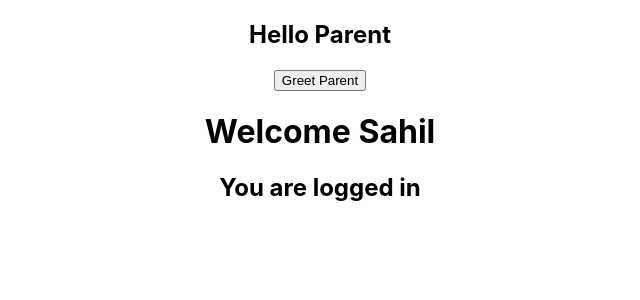
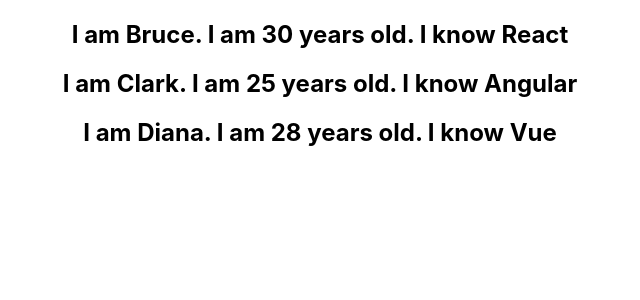
Before and after one commit to Srihil/React-Course-CodeEvolution, a React (Create React App) app: page / in a window 1280 px wide. Shown: the top 300 px of the page, without its empty margins (320-960 px from the left). Built offline with nearby package versions, Linux system fonts and the light colour scheme.

Commit message:
getting know about the List rendering

```diff
--- a/src/App.js
+++ b/src/App.js
@@ -6,6 +6,7 @@
 import Counter from './components/Counter';
 import ParentComponent from './components/ParentComponent';
 import ConditionalRendering from './components/ConditionalRendering';
+import NameList from './components/NameList';
 
 function App() {
   return (
@@ -16,9 +17,10 @@
       </Greet>
       <Welcome name="sahil"/>
       <Hello />
-      <Counter /> */}
+      <Counter />
       <ParentComponent />
-      <ConditionalRendering />
+      <ConditionalRendering /> */}
+      <NameList />
     </div>
   );
 }
--- a/src/components/ConditionalRendering.js
+++ b/src/components/ConditionalRendering.js
@@ -35,9 +35,6 @@
           this.state.isLoggedIn &&
           <h2>You are logged in</h2>
         }
-
-        {/* ------------------------------------------------ */}
-
         {/* 1️⃣ If/Else Approach (Used outside return)
 
         render() {
--- /dev/null
+++ b/src/components/NameList.js
@@ -0,0 +1,45 @@
+import React from "react";
+import Person from "./Person";
+
+function NameList() {
+  /*
+  const names = ["Bruce", "Clark", "Diana"];
+
+  const nameList = names.map(name => <h2>{name}</h2>);
+  */
+
+  const persons = [
+    {
+      id: 1,
+      name: "Bruce",
+      age: 30,
+      skill: "React"
+    },
+    {
+      id: 2,
+      name: "Clark",
+      age: 25,
+      skill: "Angular"
+    },
+    {
+      id: 3,
+      name: "Diana",
+      age: 28,
+      skill: "Vue"
+    }
+  ];
+
+  const personList = persons.map(person =>
+    <Person key={person.id} person={person} />
+  );
+
+  return (
+    <div>
+      {/* {nameList} */}
+      {personList}
+
+    </div>
+  );
+}
+
+export default NameList;
--- /dev/null
+++ b/src/components/Person.js
@@ -0,0 +1,14 @@
+import React from "react";
+
+function Person(props) {
+  return (
+    <div>
+      <h2>
+        I am {props.person.name}. I am {props.person.age} years old. I know{" "}
+        {props.person.skill}
+      </h2>
+    </div>
+  );
+}
+
+export default Person;
```
